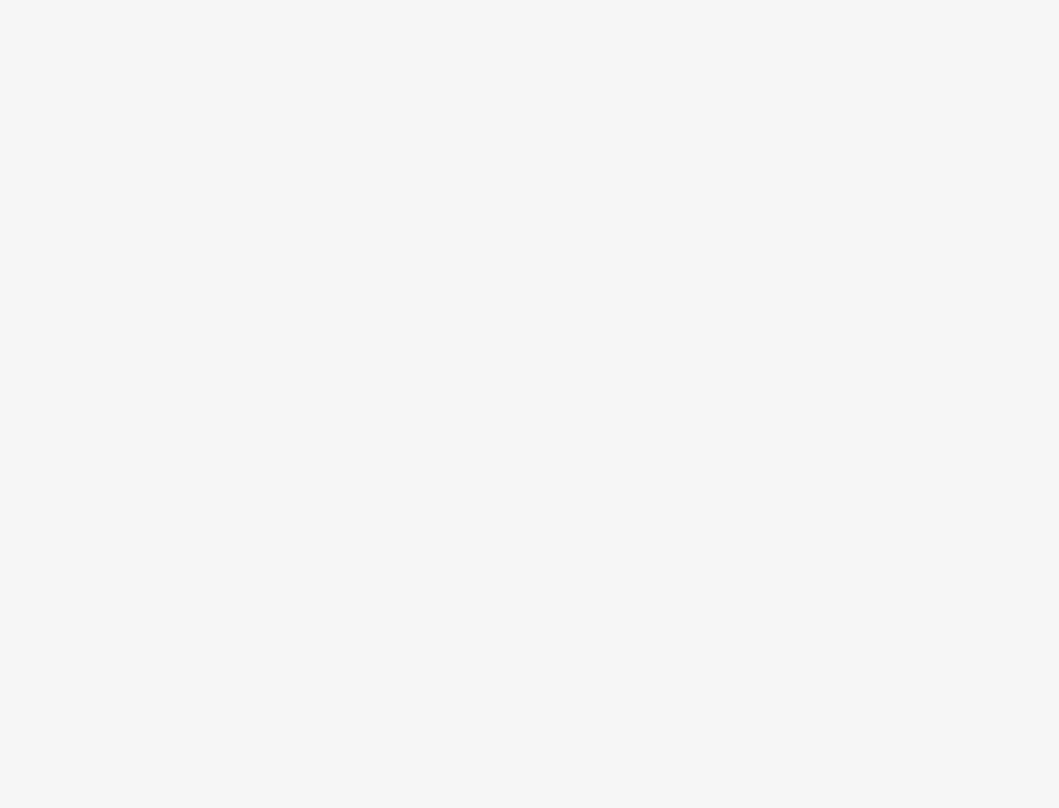
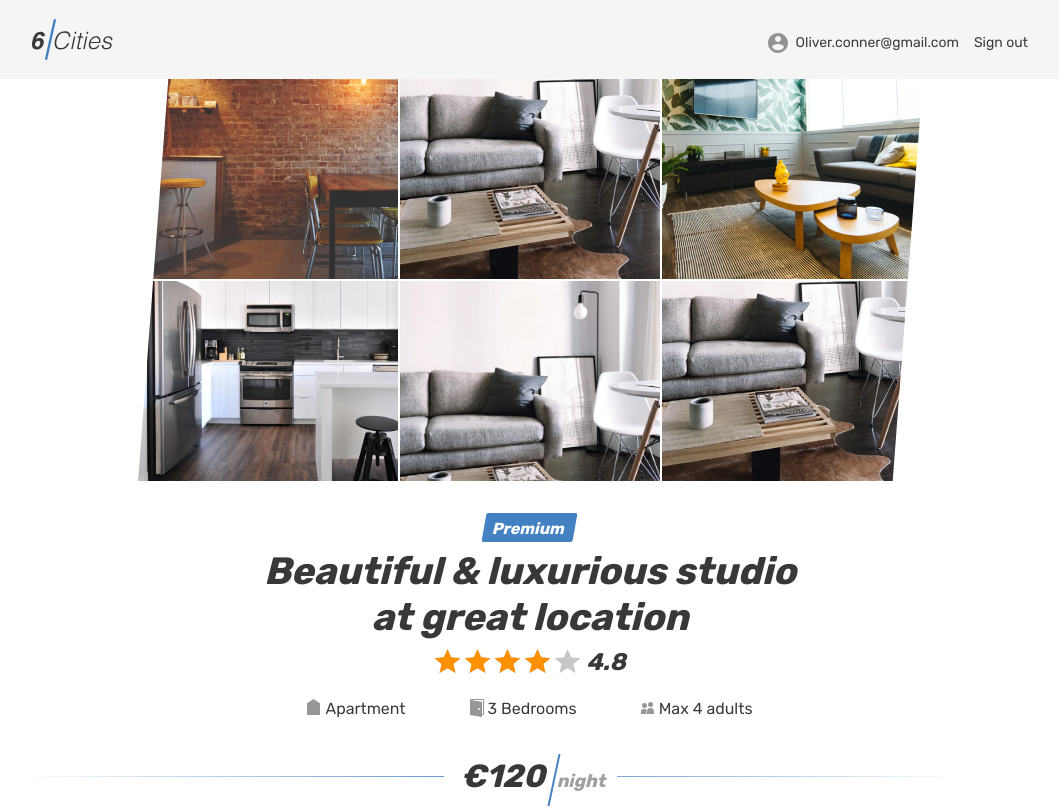
Before and after one commit to htmlacademy-react/2223473-six-cities-simple-11, a React (Create React App) app in the folder project/: page /offer/1 in a window 1280 px wide. Before the commit this address had no page. Shown: the top 808 px of the page, without its empty margins (110-1169 px from the left). Built offline with nearby package versions, Linux system fonts and the light colour scheme.

Commit message:
Add routes, edit pages

```diff
--- a/project/src/components/app/app.tsx
+++ b/project/src/components/app/app.tsx
@@ -1,31 +1,44 @@
-import { BrowserRouter, Route, Routes } from 'react-router-dom';
+import { BrowserRouter, Link, Route, Routes } from 'react-router-dom';
 import { MainPage } from '../../pages/main-page/main-page';
 import { LoginPage } from '../../pages/login-page/login-page';
-import { PropertyPage } from '../../pages/property-page/property-page';
+import { OfferPage } from '../../pages/offer-page/offer-page';
+import {WrapOfferLayout} from '../wrap-offer-layout/wrap-offer-layout';
 import { Header } from '../../components/header/header';
+import { Fragment } from 'react';
+import { AppRoute } from '../../types/appRoutes/appRoute';
 
 
-type ApartmentCardType = {
-  apartmentData:{
+type OfferCardType = {
+  offerData:{
+  id: string;
   mark?: string;
   url: string;
-  imgUrl: string;
+  previewImage: string;
   price: number;
-  ratingPercent: number;
+  rating: number;
   description: string;
   type: string;
   }[];
 };
 
-function App({apartmentData}: ApartmentCardType): JSX.Element {
+function App({offerData}: OfferCardType): JSX.Element {
   return (
     <BrowserRouter>
       <Routes>
-        <Route path='/' element={<Header />}>
-          <Route index element={<MainPage apartmentCardList = {apartmentData}/>}/>
-          <Route path='/login' element={<LoginPage />}/>
-          <Route path='/property' element={<PropertyPage />}/>
+        <Route path={AppRoute.Root} element={<Header />}>
+          <Route index element={<MainPage offerCardList = {offerData}/>}/>
+          <Route path={AppRoute.Login} element={<LoginPage />}/>
+          <Route path={AppRoute.Room} element={<WrapOfferLayout />}>
+            <Route path=':id' element={<OfferPage />}/>
+          </Route>
         </Route>
+        <Route path='*' element={
+          <Fragment>
+            <h1>404<br /><small>Page not found</small></h1>
+            <Link to='/'>Go to main page</Link>
+          </Fragment>
+        }
+        />
       </Routes>
     </BrowserRouter>
   );
--- a/project/src/components/cards/cards.tsx
+++ b/project/src/components/offer-cards/offer-cards.tsx
@@ -1,13 +1,15 @@
 import React from 'react';
-import {ApartmentCardType} from '../../types/apatmentType/apartmentType';
+import { Link } from 'react-router-dom';
+import { OfferCardType } from '../../types/offerType/offerType';
+import { AppRoute } from '../../types/appRoutes/appRoute';
 
-export const ApartmentCard = ({mark, url, imgUrl, price, ratingPercent, description, type}: ApartmentCardType) => (
+export const OfferCards = ({id,mark, url, previewImage, price, rating, description, type}: OfferCardType) => (
   <article className="cities__card place-card">
     {mark && <div className="place-card__mark"><span>{mark}</span></div>}
     <div className="cities__image-wrapper place-card__image-wrapper">
-      <a href={url}>
-        <img className="place-card__image" src={`${imgUrl}`} width="260" height="200" alt="Place {image}" />
-      </a>
+      <Link to={`${AppRoute.Room}/${id}`}>
+        <img className="place-card__image" src={`${previewImage}`} width="260" height="200" alt="Place {image}" />
+      </Link>
     </div>
     <div className="place-card__info">
       <div className="place-card__price-wrapper">
@@ -19,12 +21,12 @@ export const ApartmentCard = ({mark, url, imgUrl, price, ratingPercent, descript
       </div>
       <div className="place-card__rating rating">
         <div className="place-card__stars rating__stars">
-          <span style={{width: `${ratingPercent}%`}} />
+          <span style={{width: '80%'}} />
           <span className="visually-hidden">Rating</span>
         </div>
       </div>
       <h2 className="place-card__name">
-        <a href={url}>{description}</a>
+        <Link to={`${AppRoute.Room}/${id}`}>{description}</Link>
       </h2>
       <p className="place-card__type">{type}</p>
     </div>
--- /dev/null
+++ b/project/src/components/wrap-offer-layout/wrap-offer-layout.tsx
@@ -0,0 +1,11 @@
+import {Outlet} from 'react-router-dom';
+
+export function WrapOfferLayout():JSX.Element{
+  return (
+    <div className='page'>
+      <main className="page__main page__main--property">
+        <Outlet />
+      </main>
+    </div>
+  );
+}
--- a/project/src/index.tsx
+++ b/project/src/index.tsx
@@ -3,48 +3,53 @@ import ReactDOM from 'react-dom/client';
 import App from './components/app/app';
 
 
-const apartamentList = [
+const offerList = [
   {
+    id: '1',
     mark: 'Premium',
     url: '#',
-    imgUrl: 'img/apartment-01.jpg',
+    previewImage: 'img/apartment-01.jpg',
     type: 'Apartment',
     description: 'Beautiful &amp; luxurious apartment at great location',
     price: 120,
-    ratingPercent: 80,
+    rating: 80,
   },
   {
+    id: '2',
     url: '#',
-    imgUrl: 'img/apartment-02.jpg',
+    previewImage: 'img/apartment-02.jpg',
     type: 'Private room',
     description: 'Wood and stone place',
     price: 80,
-    ratingPercent: 80,
+    rating: 80,
   },
   {
+    id: '3',
     url: '#',
-    imgUrl: 'img/apartment-03.jpg',
+    previewImage: 'img/apartment-03.jpg',
     type: 'Apartment',
     description: 'Canal View Prinsengracht',
     price: 132,
-    ratingPercent: 80,
+    rating: 80,
   },
   {
+    id: '4',
     mark: 'Premium',
     url: '#',
-    imgUrl: 'img/apartment-01.jpg',
+    previewImage: 'img/apartment-01.jpg',
     type: 'Apartment',
     description: 'Nice, cozy, warm big bed apartment',
     price: 180,
-    ratingPercent: 100,
+    rating: 100,
   },
   {
+    id: '5',
     url: '#',
-    imgUrl: 'img/apartment-02.jpg',
+    previewImage: 'img/apartment-02.jpg',
     type: 'Private room',
     description: 'Wood and stone place',
     price: 80,
-    ratingPercent: 80,
+    rating: 80,
   },
 ];
 
@@ -54,6 +59,6 @@ const root = ReactDOM.createRoot(
 
 root.render(
   <React.StrictMode>
-    <App apartmentData = {apartamentList} />
+    <App offerData = {offerList} />
   </React.StrictMode>,
 );
--- a/project/src/pages/main-page/main-page.tsx
+++ b/project/src/pages/main-page/main-page.tsx
@@ -1,20 +1,21 @@
-import { Link } from 'react-router-dom';
-import {ApartmentCard} from '../../components/cards/cards';
+import {Link} from 'react-router-dom';
+import {OfferCards} from '../../components/offer-cards/offer-cards';
 
-type ApartmentCardType = {
-  apartmentCardList: {
+
+type OfferCardType = {
+  offerCardList: {
+    id: string;
     mark?: string;
     url: string;
-    imgUrl: string;
+    previewImage: string;
     price: number;
-    ratingPercent: number;
+    rating: number;
     description: string;
     type: string;
   }[];
 };
 
-export function MainPage({apartmentCardList}: ApartmentCardType): JSX.Element {
-  const apartmentCard = apartmentCardList.map((apartmentData, i) => <ApartmentCard {...apartmentData} key={apartmentData.url}/>);
+export function MainPage({offerCardList}: OfferCardType): JSX.Element {
   return (
     <main className="page__main page__main--index">
       <h1 className="visually-hidden">Cities</h1>
@@ -22,9 +23,7 @@ export function MainPage({apartmentCardList}: ApartmentCardType): JSX.Element {
         <section className="locations container">
           <ul className="locations__list tabs__list">
             <li className="locations__item">
-              <a className="locations__item-link tabs__item" href="{#}">
-                <span>Paris</span>
-              </a>
+              <Link className="locations__item-link tabs__item" to='/' title='/Paris'><span>Paris</span></Link>
             </li>
             <li className="locations__item">
               <Link className="locations__item-link tabs__item" to='/' title='/Cologne'><span>Cologne</span></Link>
@@ -60,7 +59,7 @@ export function MainPage({apartmentCardList}: ApartmentCardType): JSX.Element {
               </ul>
             </form>
             <div className="cities__places-list places__list tabs__content">
-              {apartmentCard}
+              {offerCardList.map((offerData, i) => <OfferCards {...offerData} key={offerData.id}/>)}
             </div>
           </section>
           <div className="cities__right-section">
--- a/project/src/pages/property-page/property-page-not-logged.tsx
+++ b/project/src/pages/offer-page/offer-page-not-logged.tsx
@@ -1,4 +1,4 @@
-export function PropertyPageNotLogged(): JSX.Element {
+export function OfferPageNotLogged(): JSX.Element {
   return (
     <div>
       <div className="page">
--- a/project/src/pages/property-page/property-page.tsx
+++ b/project/src/pages/offer-page/offer-page.tsx
@@ -1,8 +1,8 @@
 import React from 'react';
 
-export function PropertyPage(): JSX.Element {
+export function OfferPage(): JSX.Element {
   return (
-    <main className="page__main page__main--property">
+    <>
       <section className="property">
         <div className="property__gallery-container container">
           <div className="property__gallery">
@@ -272,6 +272,6 @@ export function PropertyPage(): JSX.Element {
           </div>
         </section>
       </div>
-    </main>
+    </>
   );
 }
--- /dev/null
+++ b/project/src/types/appRoutes/appRoute.tsx
@@ -0,0 +1,5 @@
+export enum AppRoute {
+  Root = '/',
+  Login = '/login',
+  Room = '/offer'
+}
```
Also changed, not shown: project/src/types/offerType/offerType.tsx (renamed from project/src/types/apatmentType/apartmentType.tsx, +4 -3 lines).
